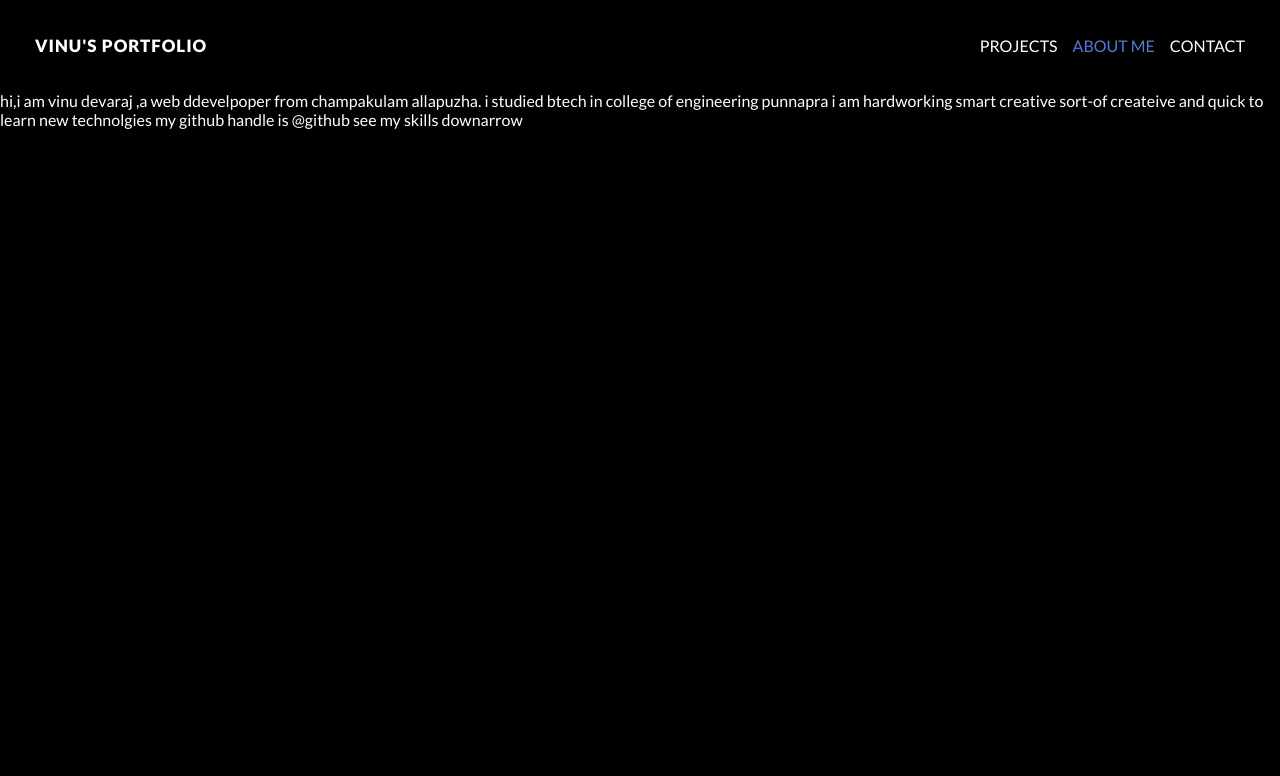
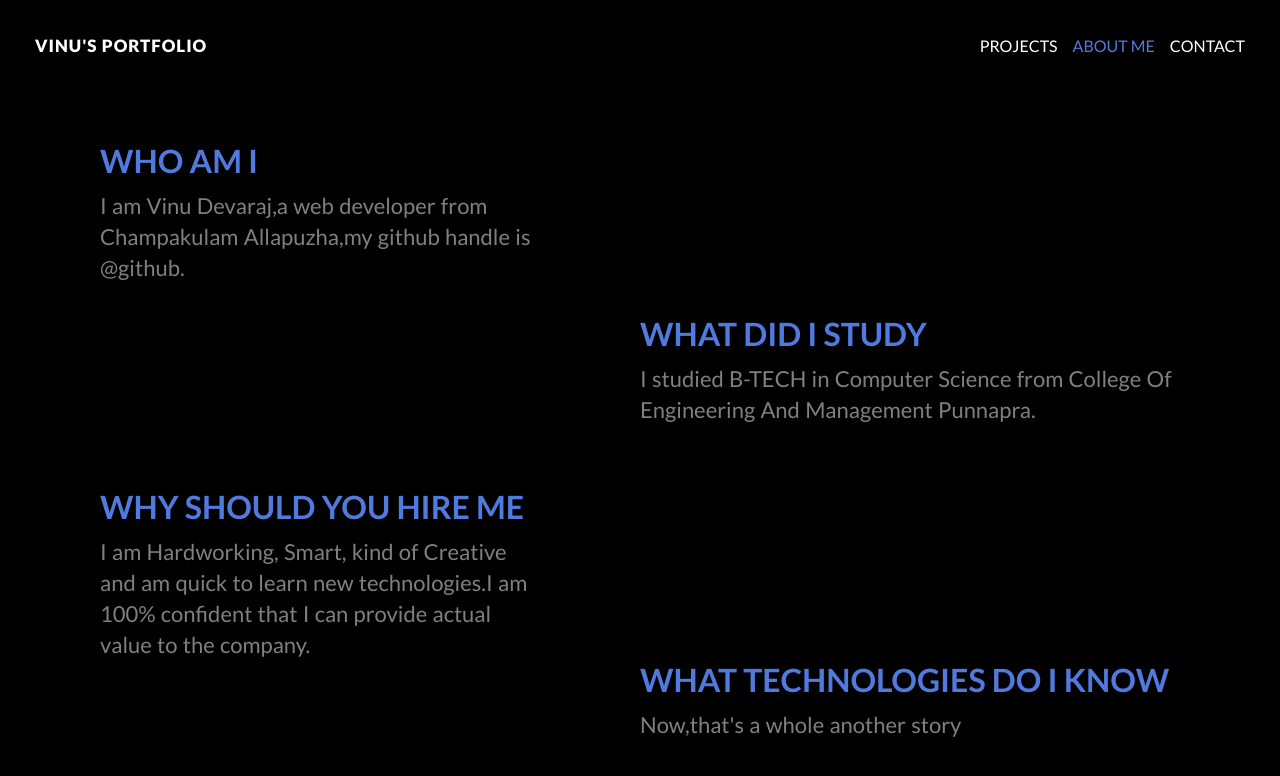
Before and after one commit to deva-raja/portfolio, a React (Create React App) app: page /about in a window 1280 px wide. Shown: the top 776 px of the page. Built offline with nearby package versions, Linux system fonts and the light colour scheme.

Commit message:
add about content

```diff
--- a/package.json
+++ b/package.json
@@ -19,6 +19,7 @@
     "react-tilt": "^0.1.4",
     "react-toastify": "^7.0.4",
     "react-use-gesture": "^9.1.3",
+    "typewriter-effect": "^2.17.0",
     "web-vitals": "^1.0.1",
     "yup": "^0.32.9"
   },
--- /dev/null
+++ b/src/components/AboutPageBodyComponent.js
@@ -0,0 +1,37 @@
+import React from 'react';
+import Typewriter from 'typewriter-effect';
+
+function AboutPageBodyComponent() {
+  return (
+    <div className='about-container'>
+      <div className='about-story-wrapper'>
+        <div className='about-who'>
+          <h2>who am i</h2>
+          <p>
+            I am Vinu Devaraj,a web developer from Champakulam Allapuzha,my github handle is
+            @github.
+          </p>
+        </div>
+        <div className='about-what'>
+          <h2>what did i study</h2>
+          <p>
+            I studied B-TECH in Computer Science from College Of Engineering And Management Punnapra.
+          </p>
+        </div>
+        <div className='about-why'>
+          <h2>why should you hire me</h2>
+          <p>
+            I am Hardworking, Smart, kind of Creative and am quick to learn new technologies.I am
+            100% confident that I can provide actual value to the company.
+          </p>
+        </div>
+        <div className='about-project'>
+          <h2>what technologies do i know</h2>
+          <p>Now,that's a whole another story</p>
+        </div>
+      </div>
+    </div>
+  );
+}
+
+export default AboutPageBodyComponent;
--- a/src/css/style.css
+++ b/src/css/style.css
@@ -304,11 +304,13 @@ html {
   position: relative;
   height: 100%;
   padding-top: 100px;
+  position: relative;
+  right: 50px;
 }
 
 .contact-page .img {
-  width: 80%;
-  height: 40%;
+  width: 34.5vw;
+  height: 21vh;
 }
 
 .contact-page .form-image-icons {
@@ -599,6 +601,80 @@ html {
   overflow: hidden;
 }
 
+.about-page .about-story-wrapper {
+  display: -ms-grid;
+  display: grid;
+  -ms-grid-columns: 1fr 1fr;
+      grid-template-columns: 1fr 1fr;
+  -ms-grid-rows: (1fr)[4];
+      grid-template-rows: repeat(4, 1fr);
+  height: 100%;
+  padding-top: 50px;
+}
+
+.about-page .about-story-wrapper > * {
+  padding-right: 100px;
+  text-align: start;
+}
+
+.about-page .about-story-wrapper > div:nth-child(1) {
+  padding-left: 100px;
+}
+
+.about-page .about-story-wrapper > div:nth-child(3) {
+  padding-left: 100px;
+}
+
+.about-page .about-story-wrapper h2 {
+  text-transform: uppercase;
+  font-size: 32px;
+  margin-bottom: 10px;
+  color: #517ade;
+}
+
+.about-page .about-story-wrapper p {
+  font-size: 22px;
+  color: grey;
+  line-height: 31px;
+  word-spacing: 1px;
+}
+
+.about-page .about-who {
+  -ms-grid-row: 1;
+  -ms-grid-row-span: 1;
+  grid-row: 1/2;
+  -ms-grid-column: 1;
+  -ms-grid-column-span: 1;
+  grid-column: 1/2;
+}
+
+.about-page .about-what {
+  -ms-grid-row: 2;
+  -ms-grid-row-span: 1;
+  grid-row: 2/3;
+  -ms-grid-column: 2;
+  -ms-grid-column-span: 1;
+  grid-column: 2/3;
+}
+
+.about-page .about-why {
+  -ms-grid-row: 3;
+  -ms-grid-row-span: 1;
+  grid-row: 3/4;
+  -ms-grid-column: 1;
+  -ms-grid-column-span: 1;
+  grid-column: 1/2;
+}
+
+.about-page .about-project {
+  -ms-grid-row: 4;
+  -ms-grid-row-span: 1;
+  grid-row: 4/5;
+  -ms-grid-column: 2;
+  -ms-grid-column-span: 1;
+  grid-column: 2/3;
+}
+
 .noice {
   width: 100vw;
   height: 100vh;
--- a/src/pages/AboutPage.js
+++ b/src/pages/AboutPage.js
@@ -1,15 +1,11 @@
+import AboutPageBodyComponent from '../components/AboutPageBodyComponent';
 import HeaderComponent from '../components/HeaderComponent';
 
 function AboutPage() {
   return (
     <div className='about-page'>
       <HeaderComponent />
-      hi,i am vinu devaraj ,a web ddevelpoper from champakulam allapuzha.
-      i studied btech in college of engineering punnapra
-      i am hardworking smart creative sort-of createive and quick to learn new technolgies
-      my github handle is @github
-
-      see my skills downarrow
+      <AboutPageBodyComponent/>
     </div>
   );
 }
--- a/src/sass/_aboutPage.scss
+++ b/src/sass/_aboutPage.scss
@@ -7,4 +7,49 @@
   grid-template-rows: auto 1fr;
   grid-template-columns: 1fr;
   overflow: hidden;
+  .about-story-wrapper {
+    display: grid;
+    grid-template-columns: 1fr 1fr;
+    grid-template-rows: repeat(4, 1fr);
+    height: 100%;
+    padding-top: 50px;
+    & > * {
+      padding-right: 100px;
+      text-align: start;
+    }
+    & > div:nth-child(1){
+      padding-left: 100px;
+    }
+    & > div:nth-child(3){
+      padding-left: 100px;
+    }
+    h2 {
+      text-transform: uppercase;
+      font-size: 32px;
+      margin-bottom: 10px;
+      color: $primary-color;
+    }
+    p {
+      font-size: 22px;
+      color: grey;
+      line-height: 31px;
+      word-spacing: 1px;
+    }
+  }
+  .about-who {
+    grid-row: 1/2;
+    grid-column: 1/2;
+  }
+  .about-what {
+    grid-row: 2/3;
+    grid-column: 2/3;
+  }
+  .about-why {
+    grid-row: 3/4;
+    grid-column: 1/2;
+  }
+  .about-project {
+    grid-row: 4/5;
+    grid-column: 2/3;
+  }
 }
```
Also changed, not shown: src/sass/_contactPage.scss (+5 -2 lines), 2 other files (tests, documents, lock files or other folders).
